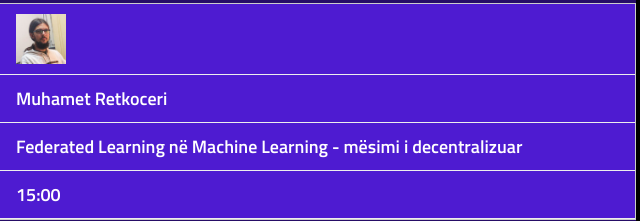
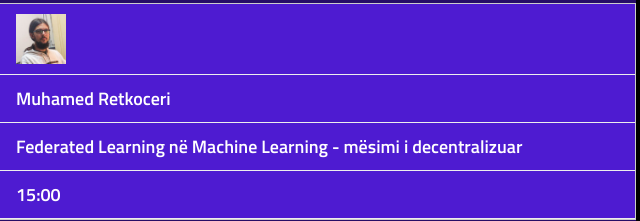
Before and after one commit to erindhoxha/debugCon, a website: page agjenda.html in a window 1280 px wide. Shown: the part 5051-5272 px from the top of the page, 624-1264 px from the left. Drawn offline with nearby package versions, Linux system fonts and the light colour scheme.

Commit message:
fixed muhamed's name

```diff
--- a/agjenda.html
+++ b/agjenda.html
@@ -220,7 +220,7 @@
         </tr>
         <tr>
           <td data-column="Foto"><img src="img/muhamed.jpg" width="50" height="50"></td>
-          <td data-column="Prezantuesi">Muhamet Retkoceri</td>
+          <td data-column="Prezantuesi">Muhamed Retkoceri</td>
           <td data-column="Tema">Federated Learning në Machine Learning - mësimi i decentralizuar</td>
           <td data-column="Koha">15:00</td>
         </tr>
```
